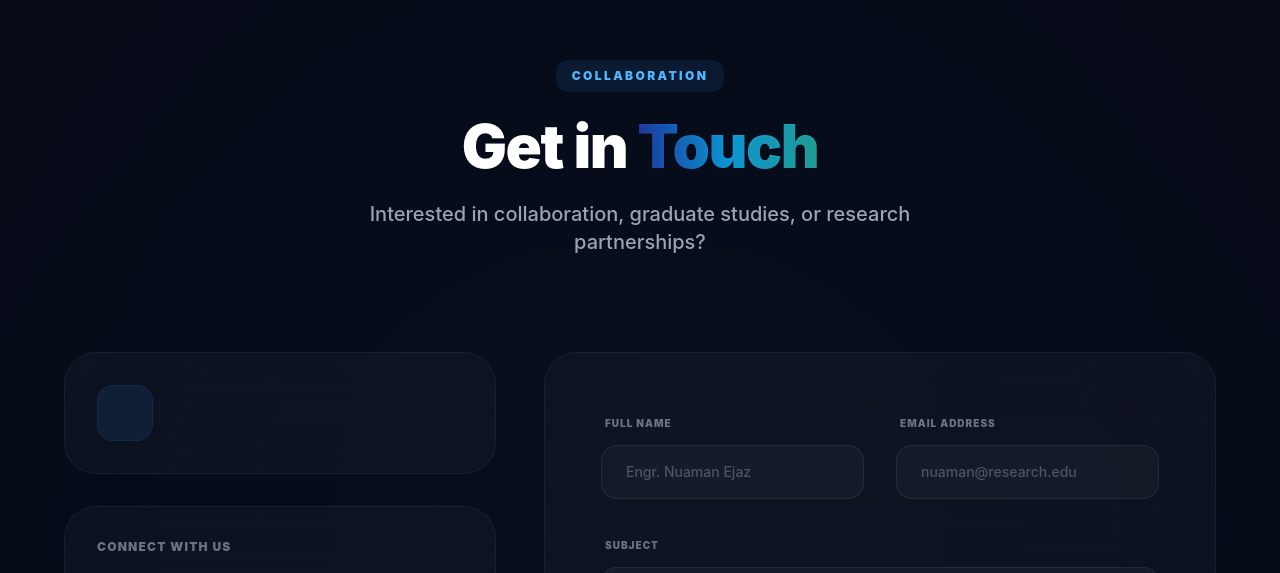
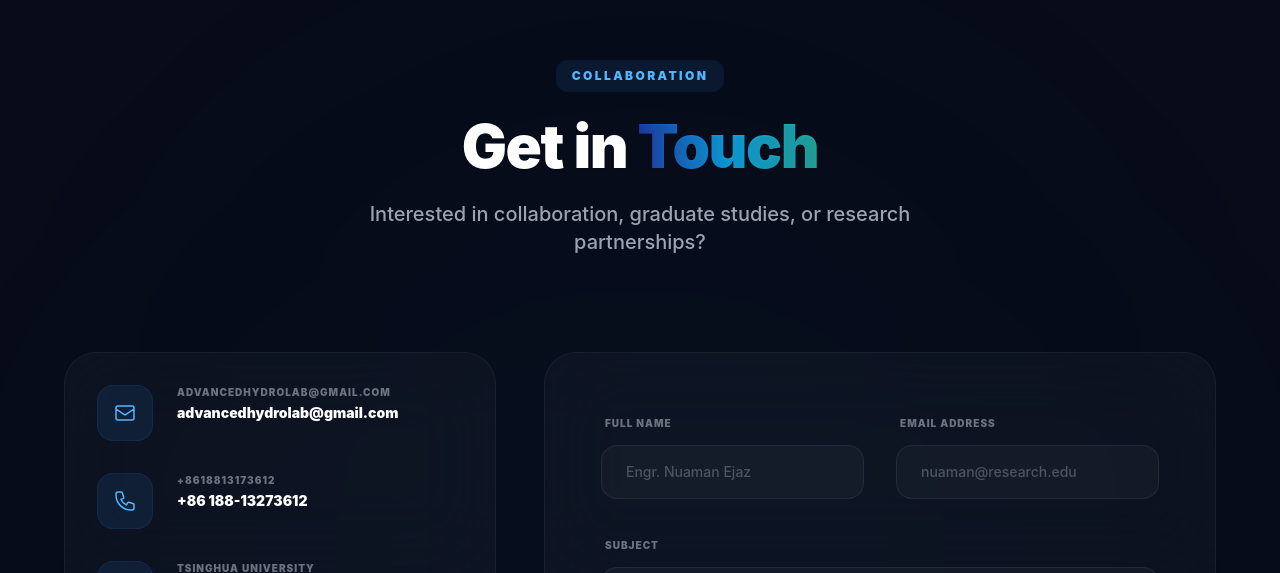
Before and after one commit to nejaz0694/addclimlab_123, a React (Vite) app: page / in a window 1280 px wide. Shown: the part 11427-12000 px from the top of the page. Built offline with nearby package versions, Linux system fonts and the light colour scheme.

Commit message:
Update Contact.jsx

```diff
--- a/src/components/Contact.jsx
+++ b/src/components/Contact.jsx
@@ -1,4 +1,5 @@
 import { useState } from 'react';
+import { labData } from '../data/labData';
 
 export default function Contact() {
   const [formData, setFormData] = useState({ name: '', email: '', subject: '', message: '' });
@@ -27,26 +28,12 @@ export default function Contact() {
           <div className="lg:col-span-2 space-y-8">
             <div className="premium-glass p-8 space-y-8">
               {[
-                [
-  {
-    label: 'Official Email',
-    value: 'advancedhydrolab@gmail.com',
-    icon: 'M3 8l7.89 5.26a2 2 0 002.22 0L21 8M5 19h14a2 2 0 002-2V7a2 2 0 00-2-2H5a2 2 0 00-2 2v10a2 2 0 002 2z'
-  },
-  {
-    label: 'Phone Number',
-    value: '+86 1881317361',
-    icon: 'M3 5a2 2 0 012-2h2.28a2 2 0 011.94 1.515l.516 2.065a2 2 0 01-.45 1.94l-1.27 1.27a16 16 0 006.586 6.586l1.27-1.27a2 2 0 011.94-.45l2.065.516A2 2 0 0121 16.72V19a2 2 0 01-2 2h-1C9.163 21 3 14.837 3 7V5z'
-  },
-  {
-    label: 'Campus Location',
-    value: 'Department of Hydrology, University Campus',
-    icon: 'M17.657 16.657L13.414 20.9a1.998 1.998 0 01-2.827 0l-4.244-4.243a8 8 0 1111.314 0z'
-  },
-]
+                { label: 'advancedhydrolab@gmail.com', value: labData.contact.email, icon: 'M3 8l7.89 5.26a2 2 0 002.22 0L21 8M5 19h14a2 2 0 002-2V7a2 2 0 00-2-2H5a2 2 0 00-2 2v10a2 2 0 002 2z' },
+                { label: '+8618813173612', value: labData.contact.phone, icon: 'M3 5a2 2 0 012-2h3.28a1 1 0 01.948.684l1.498 4.493a1 1 0 01-.502 1.21l-2.257 1.13a11.042 11.042 0 005.516 5.516l1.13-2.257a1 1 0 011.21-.502l4.493 1.498a1 1 0 01.684.949V19a2 2 0 01-2 2h-1C9.716 21 3 14.284 3 6V5z' },
+                { label: 'Tsinghua University', value: labData.contact.location, icon: 'M17.657 16.657L13.414 20.9a1.998 1.998 0 01-2.827 0l-4.244-4.243a8 8 0 1111.314 0z' },
               ].map((item) => (
                 <div key={item.label} className="flex gap-6 group">
-                  <div className="w-14 h-14 rounded-2xl bg-hydro-500/10 border border-hydro-500/10 flex items-center justify-center text-hydro-600 dark:text-hydro-400 group-hover:bg-hydro-500/20 transition-all">
+                  <div className="w-14 h-14 rounded-2xl bg-hydro-500/10 border border-hydro-500/10 flex items-center justify-center text-hydro-600 dark:text-hydro-400 group-hover:bg-hydro-500/20 transition-all shrink-0">
                     <svg className="w-6 h-6" fill="none" viewBox="0 0 24 24" stroke="currentColor" strokeWidth={1.5}><path strokeLinecap="round" strokeLinejoin="round" d={item.icon} /></svg>
                   </div>
                   <div>
```
